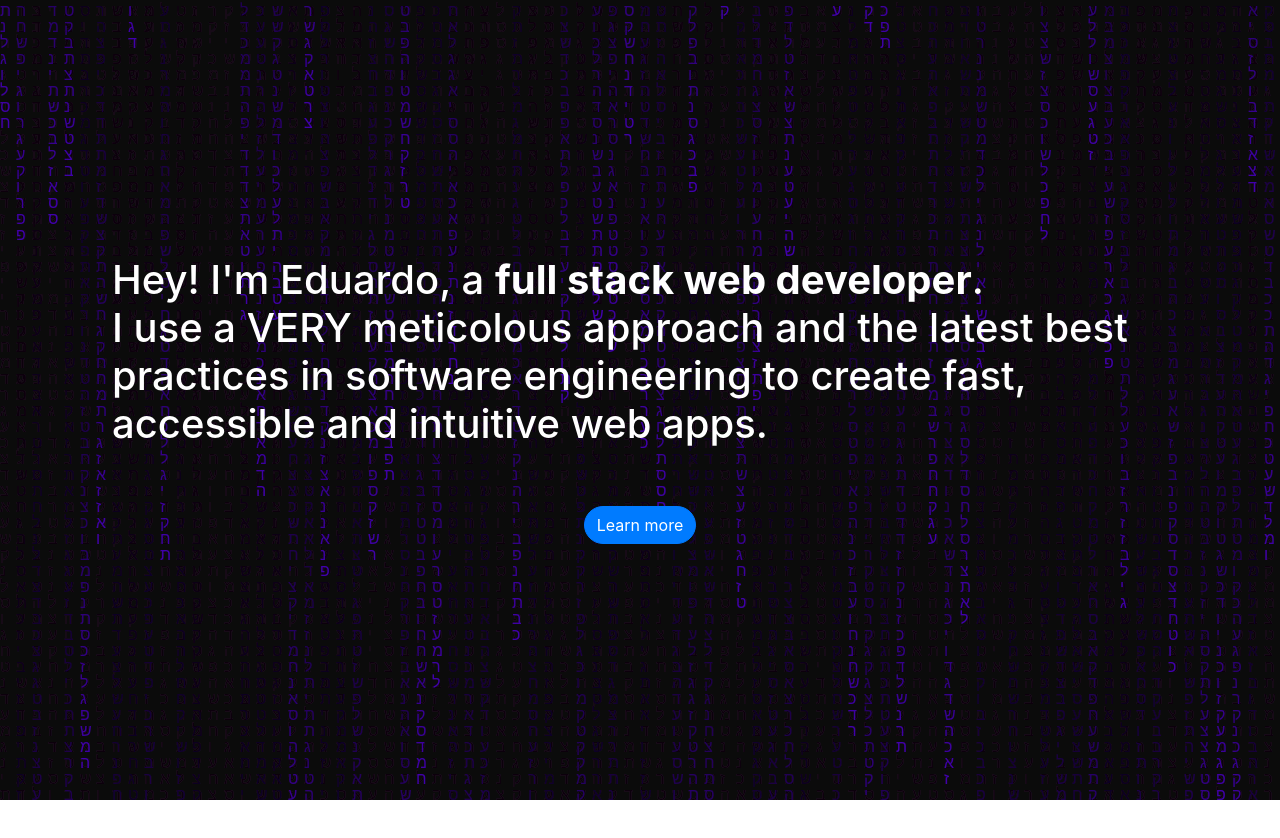
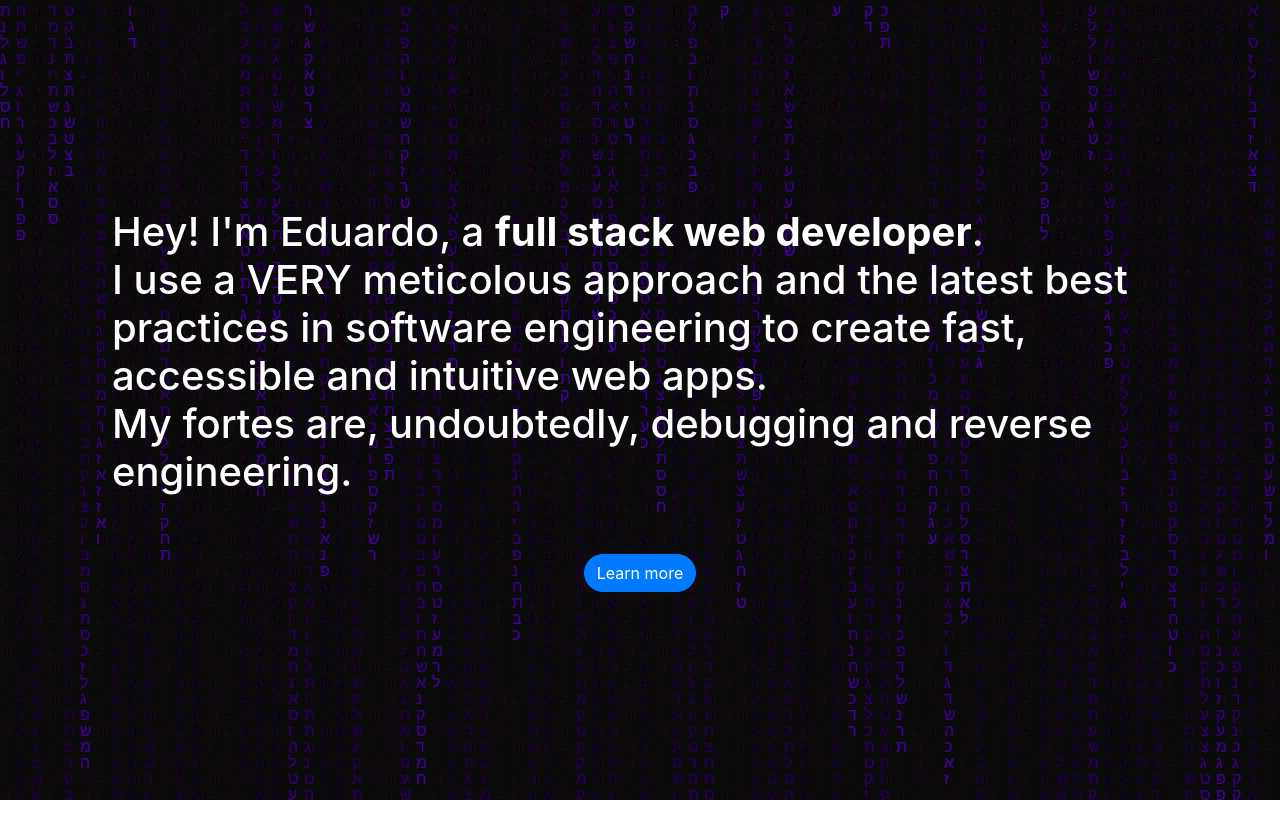
Before and after one commit to eduardomecchia/nuxt-portfolio, a Nuxt app: page / in a window 1280 px wide. Shown: the top 838 px of the page. Built offline with nearby package versions, Linux system fonts and the light colour scheme.

Commit message:
chore: jumbo changes

```diff
--- a/components/jumbotron.vue
+++ b/components/jumbotron.vue
@@ -3,7 +3,8 @@
         <h1 class="jumbotron__heading slide-in-from-left">
             Hey! I'm Eduardo, a
             <strong class="gradient-text">full stack web developer</strong>.<br/>
-            I use a VERY meticolous approach and the latest best practices in software engineering to create fast, accessible and intuitive web apps.
+            I use a VERY meticolous approach and the latest best practices in software engineering to create fast, accessible and intuitive web apps.<br/>
+            My fortes are, undoubtedly, debugging and reverse engineering.
         </h1>
 
         <b-button
```
